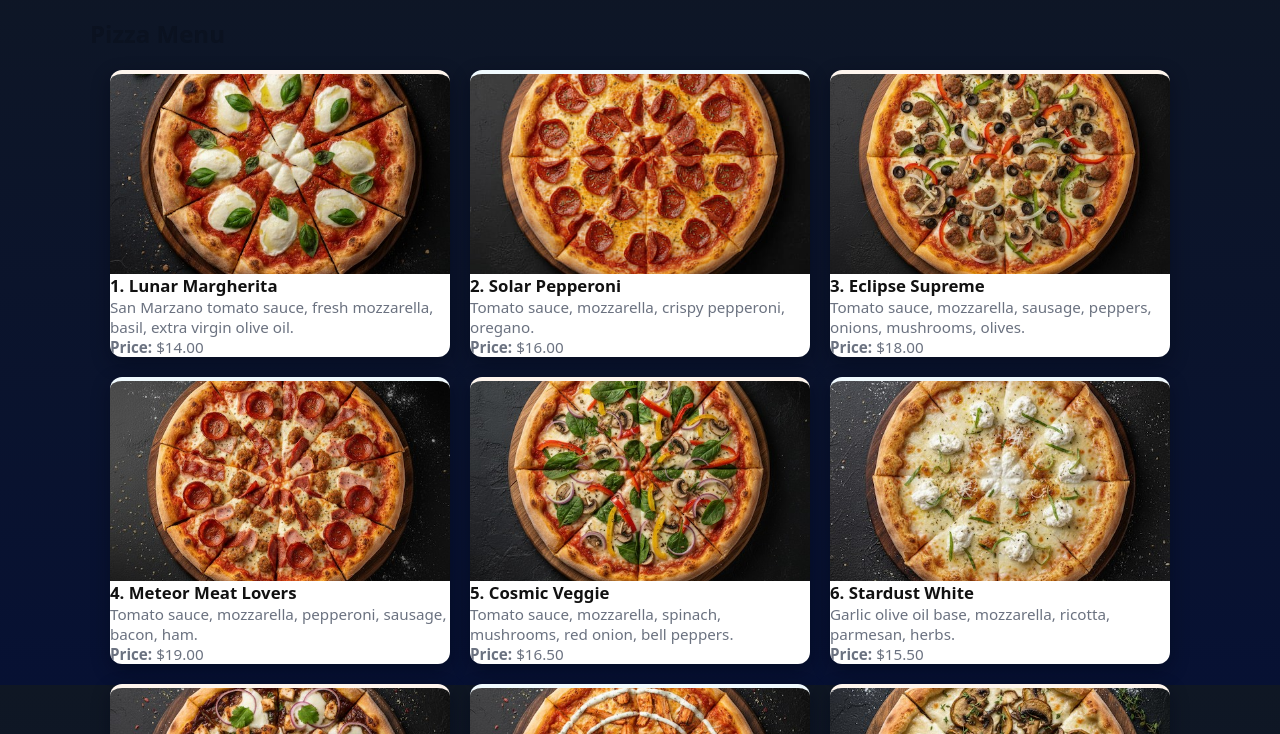
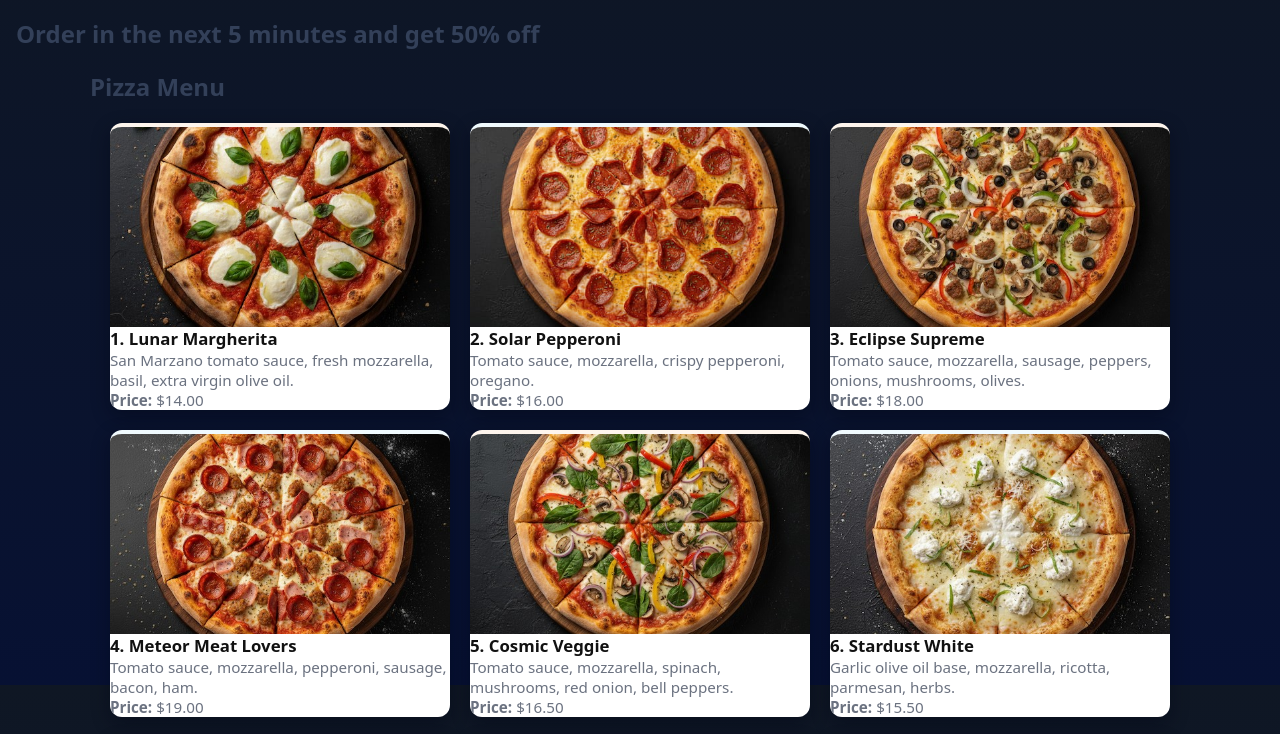
Before and after one commit to jadenlorico/restaurant-menu, a plain HTML site: page index.html in a window 1280 px wide. Shown: the part 115-849 px from the top of the page. Drawn offline with Linux system fonts and the light colour scheme.

Commit message:
add js and edit color

```diff
--- a/css/styles.css
+++ b/css/styles.css
@@ -12,7 +12,7 @@ body{
     margin:0;
     font-family: system-ui, -apple-system, 'Segoe UI', Roboto, 'Helvetica Neue', Arial;
     background: linear-gradient(180deg,var(--bg-1),var(--bg-2));
-    color:#0b1220;
+    color:#334059;
     -webkit-font-smoothing:antialiased;
     -moz-osx-font-smoothing:grayscale;
     padding:2rem 1rem;
--- a/index.html
+++ b/index.html
@@ -12,6 +12,11 @@
     <h1>Mooncrust Pizzeria</h1>
     <p><em>Hand-tossed pies inspired by the night sky</em></p>
   </header>
+
+  <section>
+    <h2>Order in the next 5 minutes and get 50% off</h2>
+    <div id="promo"></div>
+  </section>
 
   <main>
     <section aria-labelledby="menu-heading">
@@ -157,5 +162,6 @@
     <p>&copy; 2026 Mooncrust Pizzeria. All pizzas are made fresh to order.</p>
   </footer>
 
+  <script src="scripts/scripts.js"></script>
 </body>
 </html>
--- /dev/null
+++ b/scripts/scripts.js
@@ -0,0 +1 @@
+console.log("loading...")
```
